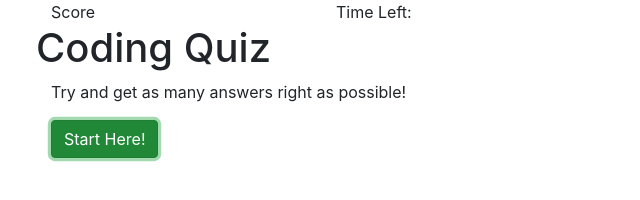
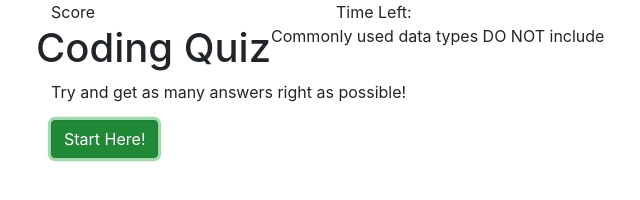
Before and after one commit to jackparisi/hw4, a plain HTML site: page index.html in a window 1280 px wide. Both pictures are taken after a click on the button "Start Here!". Shown: the whole page, without its empty margins (34-674 px from the left). Drawn offline with nearby package versions, Linux system fonts and the light colour scheme.

Commit message:
changing files

```diff
--- a/index.html
+++ b/index.html
@@ -19,7 +19,7 @@
     </header>
 
     <div class="container">
-        <div class="row">
+        <div class="row quiz-area">
         <h1>Coding Quiz</h1>
         </div>
         <div class="row">
--- a/script.js
+++ b/script.js
@@ -1,8 +1,8 @@
 var score = 0;
-var start = document.querySelector(".btn btn-success");
+var start = document.querySelector(".btn");
 var timeDisplay = document.querySelector("#time-left");
 var scoreDisplay = document.querySelector("#score-count");
-timeClock = 90
+timeClock = 90;
 var quiz = [
 {
  title: "Commonly used data types DO NOT include",
@@ -29,11 +29,17 @@ var quiz = [
     choices: ["Javascript", "Inspector", "Console Log", "Terminal"],
     answer: "Console Log"
 }];
-
+var question = document.querySelector(".quiz-area");
+//var title1 = document.createTextNode(quiz[0].title);
+var title2 = document.createTextNode(quiz[1].title);
+var title3 = document.createTextNode(quiz[2].title);
+var title4 = document.createTextNode(quiz[3].title);
+console.log(quiz[0].title)
 
 start.addEventListener("click", function(){
-
- });
+    var title1 = document.createTextNode(quiz[0].title);
+    question.appendChild(title1);
+});
 
 for(i=0;i<quiz.length;i++){
  console.log(quiz.title)
```
